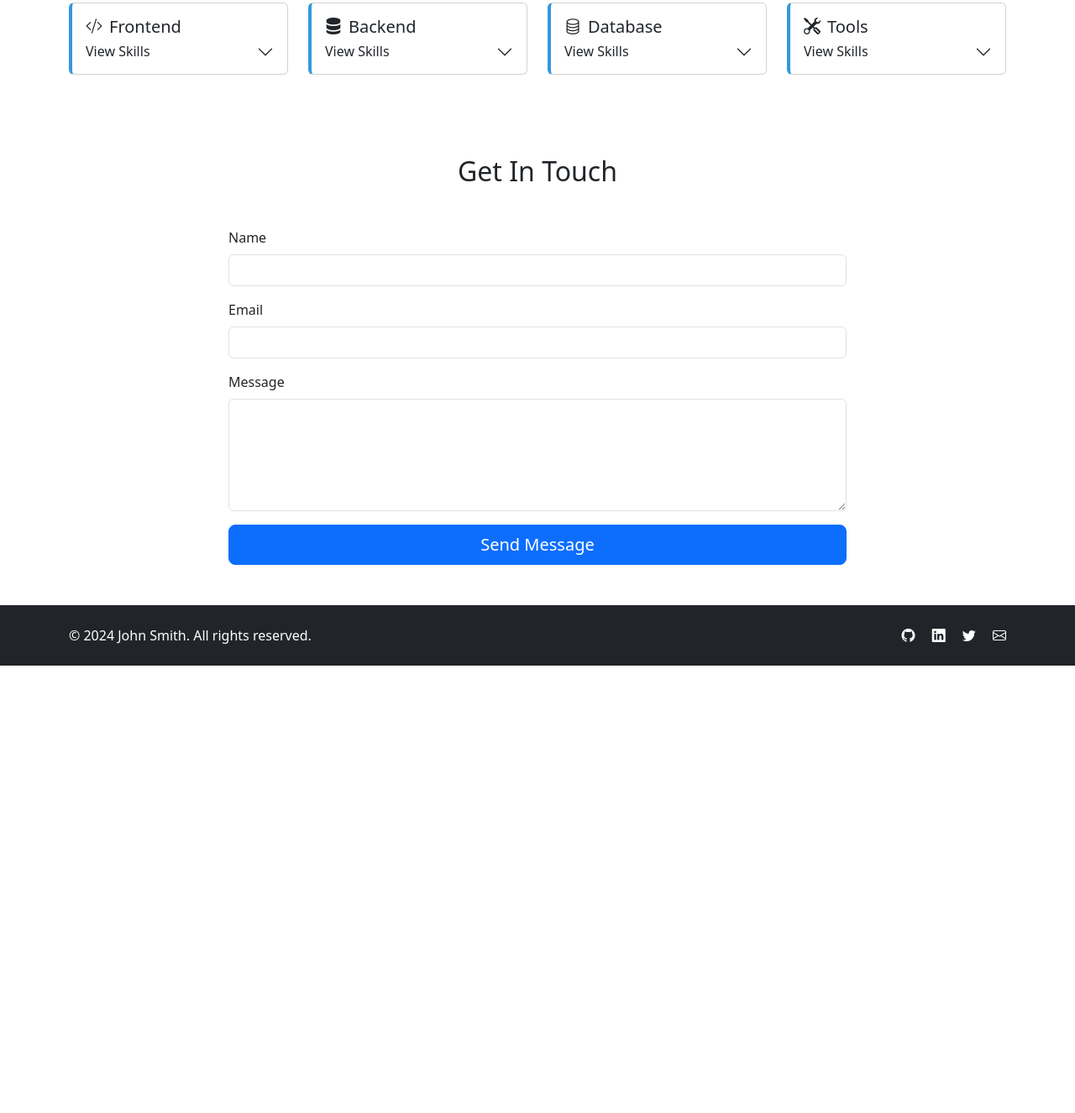
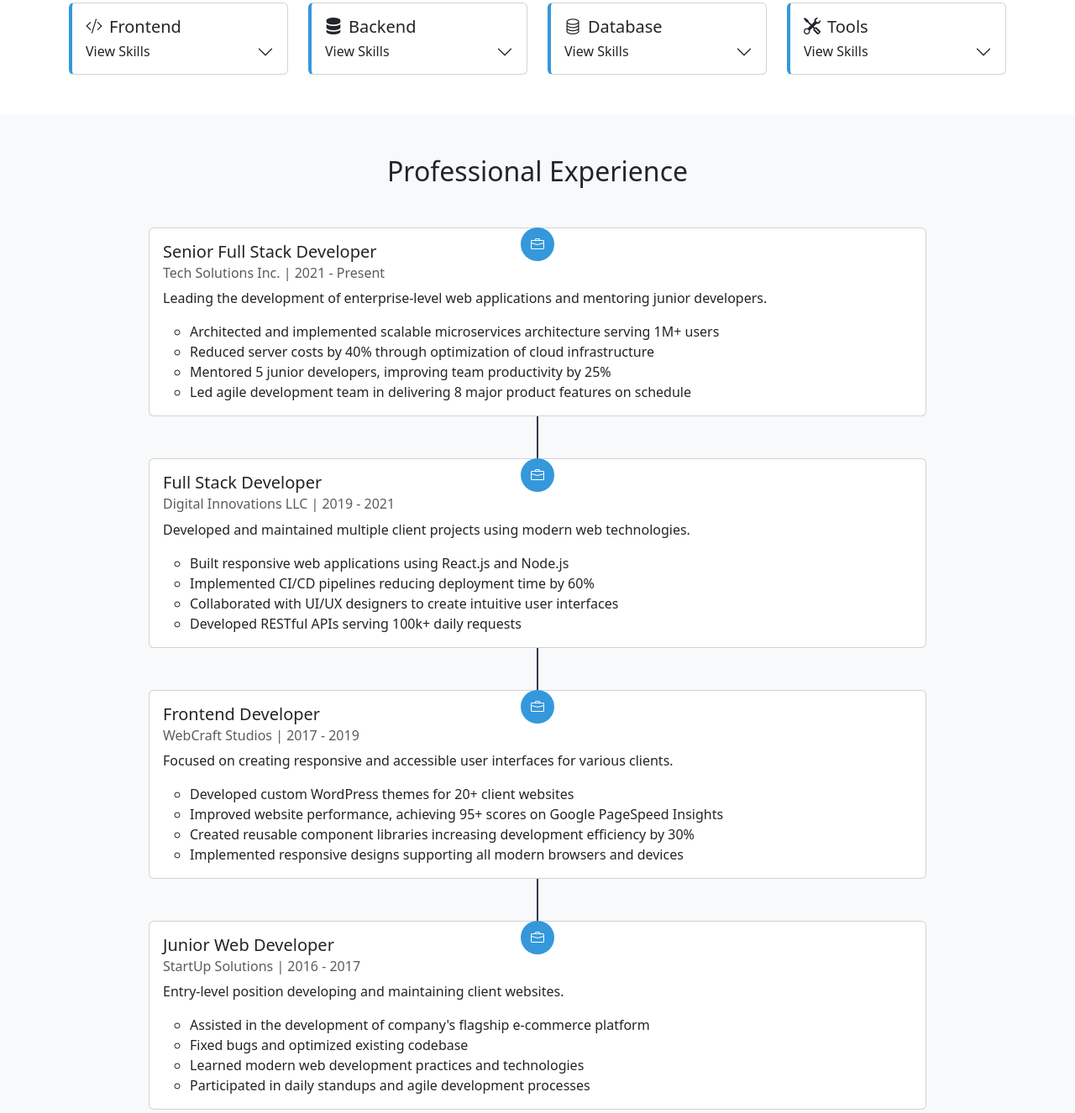
Before and after one commit to fetachino/portfolio-app, a plain HTML site: page index.html in a window 1280 px wide. Shown: the part 2168-3494 px from the top of the page at 84% size. Before the commit the page ends 2961 px from the top, so only its background shows below. Drawn offline with nearby package versions, Linux system fonts and the light colour scheme.

Commit message:
Add files via upload

```diff
--- a/index.html
+++ b/index.html
@@ -339,6 +339,87 @@
         </div>
     </section>
 
+    <!-- Experience Section -->
+    <section class="py-5 bg-light" id="experience">
+        <div class="container">
+            <h2 class="text-center mb-5">Professional Experience</h2>
+            <div class="row">
+                <div class="col-lg-10 mx-auto">
+                    <ul class="timeline">
+                        <!-- Experience 1 -->
+                        <li class="timeline-item">
+                            <div class="timeline-badge"><i class="bi bi-briefcase"></i></div>
+                            <div class="card">
+                                <div class="card-body">
+                                    <h5 class="card-title">Senior Full Stack Developer</h5>
+                                    <h6 class="card-subtitle mb-2 text-muted">Tech Solutions Inc. | 2021 - Present</h6>
+                                    <p class="card-text">Leading the development of enterprise-level web applications and mentoring junior developers.</p>
+                                    <ul>
+                                        <li>Architected and implemented scalable microservices architecture serving 1M+ users</li>
+                                        <li>Reduced server costs by 40% through optimization of cloud infrastructure</li>
+                                        <li>Mentored 5 junior developers, improving team productivity by 25%</li>
+                                        <li>Led agile development team in delivering 8 major product features on schedule</li>
+                                    </ul>
+                                </div>
+                            </div>
+                        </li>
+                        <!-- Experience 2 -->
+                        <li class="timeline-item">
+                            <div class="timeline-badge"><i class="bi bi-briefcase"></i></div>
+                            <div class="card">
+                                <div class="card-body">
+                                    <h5 class="card-title">Full Stack Developer</h5>
+                                    <h6 class="card-subtitle mb-2 text-muted">Digital Innovations LLC | 2019 - 2021</h6>
+                                    <p class="card-text">Developed and maintained multiple client projects using modern web technologies.</p>
+                                    <ul>
+                                        <li>Built responsive web applications using React.js and Node.js</li>
+                                        <li>Implemented CI/CD pipelines reducing deployment time by 60%</li>
+                                        <li>Collaborated with UI/UX designers to create intuitive user interfaces</li>
+                                        <li>Developed RESTful APIs serving 100k+ daily requests</li>
+                                    </ul>
+                                </div>
+                            </div>
+                        </li>
+                        <!-- Experience 3 -->
+                        <li class="timeline-item">
+                            <div class="timeline-badge"><i class="bi bi-briefcase"></i></div>
+                            <div class="card">
+                                <div class="card-body">
+                                    <h5 class="card-title">Frontend Developer</h5>
+                                    <h6 class="card-subtitle mb-2 text-muted">WebCraft Studios | 2017 - 2019</h6>
+                                    <p class="card-text">Focused on creating responsive and accessible user interfaces for various clients.</p>
+                                    <ul>
+                                        <li>Developed custom WordPress themes for 20+ client websites</li>
+                                        <li>Improved website performance, achieving 95+ scores on Google PageSpeed Insights</li>
+                                        <li>Created reusable component libraries increasing development efficiency by 30%</li>
+                                        <li>Implemented responsive designs supporting all modern browsers and devices</li>
+                                    </ul>
+                                </div>
+                            </div>
+                        </li>
+                        <!-- Experience 4 -->
+                        <li class="timeline-item">
+                            <div class="timeline-badge"><i class="bi bi-briefcase"></i></div>
+                            <div class="card">
+                                <div class="card-body">
+                                    <h5 class="card-title">Junior Web Developer</h5>
+                                    <h6 class="card-subtitle mb-2 text-muted">StartUp Solutions | 2016 - 2017</h6>
+                                    <p class="card-text">Entry-level position developing and maintaining client websites.</p>
+                                    <ul>
+                                        <li>Assisted in the development of company's flagship e-commerce platform</li>
+                                        <li>Fixed bugs and optimized existing codebase</li>
+                                        <li>Learned modern web development practices and technologies</li>
+                                        <li>Participated in daily standups and agile development processes</li>
+                                    </ul>
+                                </div>
+                            </div>
+                        </li>
+                    </ul>
+                </div>
+            </div>
+        </div>
+    </section>
+
     <!-- Contact Section -->
     <section class="py-5" id="contact">
         <div class="container">
```
